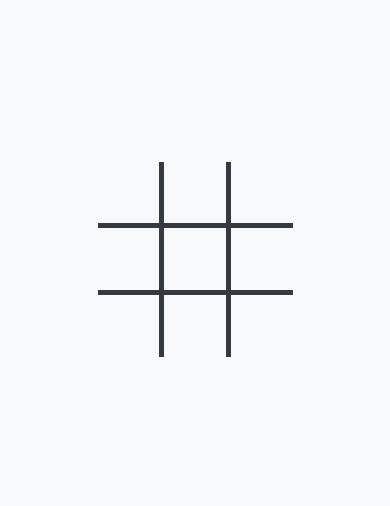
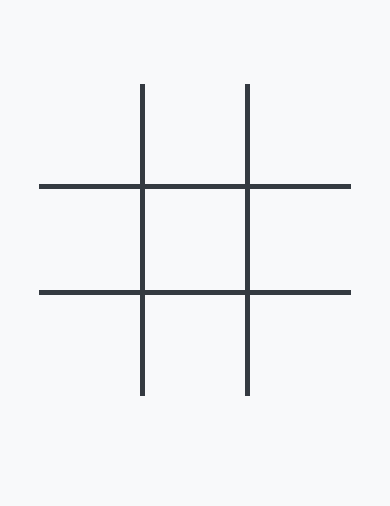
Before and after one commit to ZM-0/Noughts-and-Crosses, a plain HTML site: page index.html in a window 390 px wide. Shown: the part 338-844 px from the top of the page. Drawn offline with nearby package versions, Linux system fonts and the light colour scheme.

Commit message:
Increase small screen grid size

```diff
--- a/styles.css
+++ b/styles.css
@@ -150,3 +150,12 @@ line:not(.preview):last-child {
     animation-delay: 0.5s;
     animation-fill-mode: forwards;
 }
+
+/* Small Screen Styles */
+
+@media (max-width: 450px) {
+    section#grid {
+        height: 80vmin;
+        width: 80vmin;
+    }
+}
```
